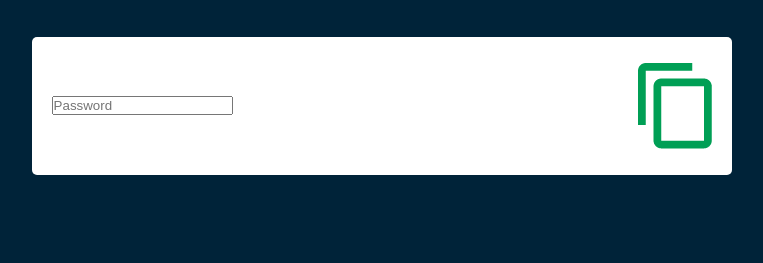
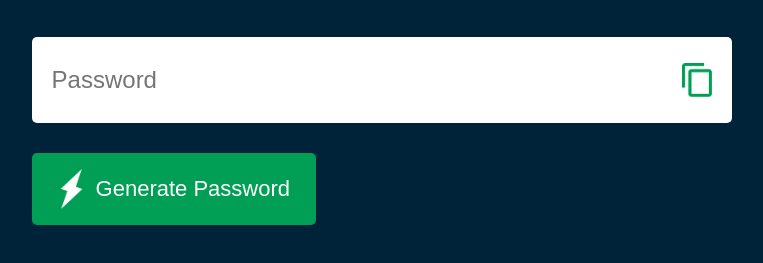
Before and after one commit to Khang8078/random-password-generator, a plain HTML site: page index.html in a window 1280 px wide. Shown: the part 271-534 px from the top of the page, without its empty margins (122-885 px from the left). Drawn offline with Linux system fonts and the light colour scheme.

Commit message:
finished project

```diff
--- a/index.html
+++ b/index.html
@@ -11,9 +11,35 @@
         <h1>Generate a <br> <span>Random Password</span> </h1>
         <div class="display">
             <input type="text" id="password" placeholder="Password">
-            <img src="images/copy.png">
+            <img src="images/copy.png" onclick="copyPassword()">
         </div>
+        <button onclick="createPassword()"><img src="images/generate.png" alt="generate">Generate Password</button>
     </div>
+    <script>
+        const passwordBox = document.getElementById("password");
+        const length = 12;
+        const upperCase = "ABCDEFGHIJKLMNOPQRSTUVWXYZ";
+        const lowerCase = "abcdefghijklmnopqrstuvwxyz";
+        const number = "0123456789";
+        const symbol = "@#$%^&*()_+~|{}[]><?-=";
+        const allChars = upperCase + lowerCase +  number + symbol;
 
+        function createPassword(){
+            let password = "";
+            password += upperCase[Math.floor(Math.random() * upperCase.length)];
+            password += lowerCase[Math.floor(Math.random() * lowerCase.length)];
+            password += number[Math.floor(Math.random() * number.length)];
+            password += symbol[Math.floor(Math.random() * symbol.length)];
+            while(length > password.length){
+                password += allChars[Math.floor(Math.random() * allChars.length)];
+            }
+            passwordBox.value = password;
+        }
+
+        function copyPassword(){
+            passwordBox.select();
+            document.execCommand("copy");
+        }
+    </script>
 </body>
 </html>
--- a/style.css
+++ b/style.css
@@ -40,3 +40,36 @@ body{
     padding-bottom: 7px;
 
 }
+
+.display img{
+    width: 30px;
+    cursor: pointer;
+
+}
+
+.display input{
+    border: 0;
+    outline: 0;
+    font-size: 24px;
+}
+
+.container button img{
+    width: 28px;
+    margin-right: 10px;
+}
+
+.container button{
+    border: 0;
+    outline: 0;
+    background: #019f55;
+    color: #fff;
+    font-size: 22px;
+    font-weight: 300;
+    display: flex;
+    align-items: center;
+    justify-content: center;
+    padding: 16px 26px;
+    border-radius: 5px;
+    cursor: pointer;
+
+}
```
